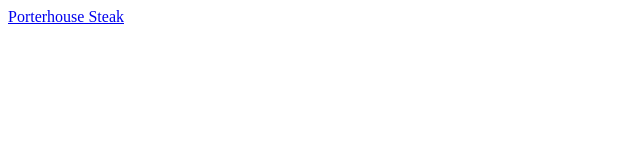
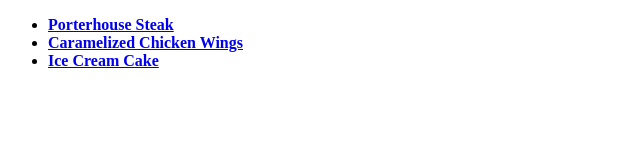
Before and after one commit to U-g-a/odin-recipes, a plain HTML site: page index.html in a window 1280 px wide. Shown: the whole page, without its empty margins (0-640 px from the left). Drawn offline with Linux system fonts and the light colour scheme.

Commit message:
Edit index and steak.html

```diff
--- a/index.html
+++ b/index.html
@@ -7,6 +7,10 @@
     </head>
 
     <body>
-        <a href="./recipes/steak.html">Porterhouse Steak</a>
+        <ul>
+            <li><b><a href="./recipes/steak.html">Porterhouse Steak</a></li></b>
+            <li><b><a href="./recipes/chicken-wings.html">Caramelized Chicken Wings</a></b></li>
+            <li><b><a href="./recipes/ice-cream-cake.html">Ice Cream Cake</a></b></li>
+        </ul>
     </body>
 </html>
```
Also changed, not shown: recipes/steak.html (+3 -3 lines).
